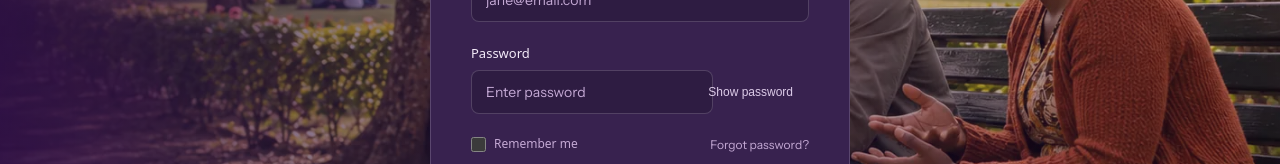
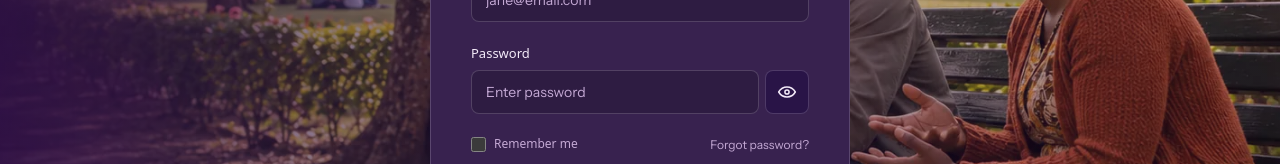
Before and after one commit to project-losslens/losslens-new, a React (Vite) app: page /login in a window 1280 px wide. Shown: the part 472-636 px from the top of the page. Built offline with nearby package versions, Linux system fonts and the light colour scheme; no server answers.

Commit message:
Use non-overlapping password visibility controls

```diff
--- /dev/null
+++ b/src/components/PasswordInput.css
@@ -0,0 +1,30 @@
+.password-input {
+  display: grid;
+  grid-template-columns: minmax(0, 1fr) 44px;
+  gap: 0.375rem;
+}
+
+.password-input input {
+  min-width: 0;
+}
+
+.password-input button {
+  display: grid;
+  place-items: center;
+  min-height: 44px;
+  border: 1px solid var(--border);
+  border-radius: 8px;
+  background: var(--plum);
+  color: var(--text);
+  cursor: pointer;
+}
+
+.password-input button:focus-visible {
+  outline: 2px solid var(--primary);
+  outline-offset: 2px;
+}
+
+.password-input button:disabled {
+  opacity: 0.5;
+  cursor: default;
+}
--- /dev/null
+++ b/src/components/PasswordInput.jsx
@@ -0,0 +1,24 @@
+import { useState } from 'react'
+import AppIcon from './AppIcon'
+import { useI18n } from '../i18n'
+import './PasswordInput.css'
+
+export default function PasswordInput({ id, disabled, ...props }) {
+  const [visible, setVisible] = useState(false)
+  const { t } = useI18n()
+
+  return (
+    <div className="password-input">
+      <input {...props} id={id} disabled={disabled} type={visible ? 'text' : 'password'} />
+      <button
+        type="button"
+        disabled={disabled}
+        aria-controls={id}
+        aria-label={t(visible ? 'login.hidePassword' : 'login.showPassword')}
+        onClick={() => setVisible(current => !current)}
+      >
+        <AppIcon name={visible ? 'eye-off' : 'eye'} size={20} />
+      </button>
+    </div>
+  )
+}
--- a/src/pages/public/Login.jsx
+++ b/src/pages/public/Login.jsx
@@ -1,4 +1,5 @@
 import { BrandLoader } from '../../components/Brand'
+import PasswordInput from '../../components/PasswordInput'
 import { useState, useEffect, useCallback, useRef } from 'react'
 import { Link, useLocation, useNavigate } from 'react-router-dom'
 import { canAccessPath, roleHome, safeInternalPath } from '../../config/roleHome'
@@ -29,7 +30,6 @@ function Login() {
   const [error, setError] = useState('')
   const [email, setEmail] = useState('')
   const [password, setPassword] = useState('')
-  const [showPw, setShowPw] = useState(false)
   const [rememberMe, setRememberMe] = useState(false)
   const [attempts, setAttempts] = useState(() => parseInt(sessionStorage.getItem('login_attempts') || '0'))
   const [cooldown, setCooldown] = useState(() => sessionStorage.getItem('login_cooldown_until') !== null)
@@ -193,10 +193,7 @@ function Login() {
 
             <div className="form-group">
               <label htmlFor="password">{t('login.password')}</label>
-              <div style={{ position: 'relative' }}>
-                <input id="password" type={showPw ? 'text' : 'password'} autoComplete="current-password" placeholder={t('login.passwordPlaceholder')} value={password} onChange={handlePasswordChange} style={{ paddingRight: 44 }} disabled={cooldown} />
-                <button type="button" onClick={() => setShowPw(!showPw)} aria-label={showPw ? t('login.hidePassword') : t('login.showPassword')} style={{ position: 'absolute', right: 4, top: '50%', transform: 'translateY(-50%)', background: 'none', border: 'none', cursor: 'pointer', color: 'rgba(255,255,255,0.7)', fontSize: 12, padding: '10px 12px', minWidth: '44px', minHeight: '44px', display: 'flex', alignItems: 'center', justifyContent: 'center' }}>{showPw ? t('login.hidePassword') : t('login.showPassword')}</button>
-              </div>
+              <PasswordInput id="password" autoComplete="current-password" placeholder={t('login.passwordPlaceholder')} value={password} onChange={handlePasswordChange} disabled={cooldown} />
             </div>
 
             <div style={{ display: 'flex', justifyContent: 'space-between', alignItems: 'center', marginBottom: '1.25rem' }}>
--- a/src/pages/public/ResetPassword.jsx
+++ b/src/pages/public/ResetPassword.jsx
@@ -1,4 +1,5 @@
 import { BrandLoader } from '../../components/Brand'
+import PasswordInput from '../../components/PasswordInput'
 import { useState, useEffect, useMemo, useRef } from 'react'
 import { Link, useNavigate } from 'react-router-dom'
 import { supabase } from '../../lib/supabase'
@@ -15,8 +16,6 @@ function ResetPassword() {
   const [error, setError] = useState('')
   const [password, setPassword] = useState('')
   const [confirmPassword, setConfirmPassword] = useState('')
-  const [showPw, setShowPw] = useState(false)
-  const [showConfirmPw, setShowConfirmPw] = useState(false)
   const [strength, setStrength] = useState(0)
   const [success, setSuccess] = useState(false)
 
@@ -151,27 +150,15 @@ function ResetPassword() {
           <form onSubmit={handleSubmit} style={{ display: 'flex', flexDirection: 'column', gap: 0 }}>
             <div className="form-group">
               <label htmlFor="password">New password</label>
-              <div style={{ position: 'relative' }}>
-                <input
+              <PasswordInput
                 id="password"
-                  type={showPw ? 'text' : 'password'}
                 autoComplete="new-password"
                 required
                 placeholder="Min 8 chars, 1 letter + 1 number"
                 value={password}
                 onChange={e => { setPassword(e.target.value); setStrength(calculateStrength(e.target.value)); if (error) setError('') }}
-                  style={{ paddingRight: 44 }}
                 aria-describedby="password-requirements"
               />
-                <button
-                  type="button"
-                  onClick={() => setShowPw(!showPw)}
-                  aria-label={showPw ? 'Hide password' : 'Show password'}
-                  style={{ position: 'absolute', right: 4, top: '50%', transform: 'translateY(-50%)', background: 'none', border: 'none', cursor: 'pointer', color: 'rgba(255,255,255,0.4)', fontSize: 14, padding: '10px 12px', minWidth: '44px', minHeight: '44px', display: 'flex', alignItems: 'center', justifyContent: 'center' }}
-                >
-                  {showPw ? 'Hide' : 'Show'}
-                </button>
-              </div>
               {password.length > 0 && (
                 <div style={{ marginTop: '6px' }}>
                   <div style={{ height: '4px', background: 'rgba(255,255,255,0.12)', borderRadius: '2px', overflow: 'hidden', transition: 'width 0.3s ease' }}>
@@ -184,26 +171,15 @@ function ResetPassword() {
 
             <div className="form-group">
               <label htmlFor="confirmPassword">Confirm new password</label>
-              <div style={{ position: 'relative' }}>
-                <input
+              <PasswordInput
                 id="confirmPassword"
-                  type={showConfirmPw ? 'text' : 'password'}
                 autoComplete="new-password"
                 required
                 placeholder="Re-enter your password"
                 value={confirmPassword}
                 onChange={e => { setConfirmPassword(e.target.value); if (error) setError('') }}
-                  style={{ paddingRight: 44, ...(confirmPassword && password !== confirmPassword ? { borderColor: 'var(--danger)' } : {}) }}
+                style={{ ...(confirmPassword && password !== confirmPassword ? { borderColor: 'var(--danger)' } : {}) }}
               />
-                <button
-                  type="button"
-                  onClick={() => setShowConfirmPw(!showConfirmPw)}
-                  aria-label={showConfirmPw ? 'Hide password' : 'Show password'}
-                  style={{ position: 'absolute', right: 4, top: '50%', transform: 'translateY(-50%)', background: 'none', border: 'none', cursor: 'pointer', color: 'rgba(255,255,255,0.4)', fontSize: 14, padding: '10px 12px', minWidth: '44px', minHeight: '44px', display: 'flex', alignItems: 'center', justifyContent: 'center' }}
-                >
-                  {showConfirmPw ? 'Hide' : 'Show'}
-                </button>
-              </div>
               {confirmPassword && password !== confirmPassword && <span style={{ fontSize: '11px', color: 'var(--danger)' }}>Passwords do not match</span>}
               {confirmPassword && password === confirmPassword && <span style={{ fontSize: '11px', color: 'var(--primary)' }}>Passwords match </span>}
             </div>
--- a/src/pages/public/Signup.jsx
+++ b/src/pages/public/Signup.jsx
@@ -1,4 +1,5 @@
 import { BrandLoader } from '../../components/Brand'
+import PasswordInput from '../../components/PasswordInput'
 import { useState, useEffect, useRef, useCallback, useMemo } from 'react'
 import { Link, useSearchParams } from 'react-router-dom'
 import { resetAuthBeforeSignIn, supabase } from '../../lib/supabase'
@@ -36,8 +37,6 @@ function Signup() {
     name: '', username: '', phone: '', email: '',
     password: '', confirmPassword: ''
   })
-  const [showPw, setShowPw] = useState(false)
-  const [showConfirmPw, setShowConfirmPw] = useState(false)
   const [signedUp, setSignedUp] = useState(() => sessionStorage.getItem('signup_email') !== null)
   const [signedUpEmail, setSignedUpEmail] = useState(() => sessionStorage.getItem('signup_email') || '')
   const [usernameStatus, setUsernameStatus] = useState('')
@@ -400,10 +399,7 @@ function Signup() {
 
             <div className="form-group">
               <label htmlFor="password">{t('signup.passwordLabel')} *</label>
-              <div style={{ position: 'relative' }}>
-                <input id="password" type={showPw ? 'text' : 'password'} autoComplete="new-password" required placeholder={t('signup.passwordPlaceholder')} value={form.password} onChange={e => { setForm(p => ({ ...p, password: e.target.value })); setPasswordStrength(calculateStrength(e.target.value)); setFieldErrors(p => ({ ...p, password: '' })) }} style={{ paddingRight: 44, ...(fieldErrors.password ? { borderColor: 'var(--danger)' } : {}) }} />
-                <button type="button" onClick={() => setShowPw(!showPw)} aria-label={showPw ? t('signup.hidePwAria') : t('signup.showPwAria')} style={{ position: 'absolute', right: 4, top: '50%', transform: 'translateY(-50%)', background: 'none', border: 'none', cursor: 'pointer', color: 'rgba(255,255,255,0.7)', fontSize: 12, padding: '10px 12px', minWidth: '44px', minHeight: '44px', display: 'flex', alignItems: 'center', justifyContent: 'center' }}>{showPw ? t('signup.hide') : t('signup.show')}</button>
-              </div>
+              <PasswordInput id="password" autoComplete="new-password" required placeholder={t('signup.passwordPlaceholder')} value={form.password} onChange={e => { setForm(p => ({ ...p, password: e.target.value })); setPasswordStrength(calculateStrength(e.target.value)); setFieldErrors(p => ({ ...p, password: '' })) }} style={{ ...(fieldErrors.password ? { borderColor: 'var(--danger)' } : {}) }} />
               {form.password.length > 0 && (
                 <div style={{ marginTop: '6px' }}>
                   <div style={{ display: 'flex', gap: '4px', marginBottom: '4px' }}>
@@ -419,10 +415,7 @@ function Signup() {
 
             <div className="form-group">
               <label htmlFor="confirmPassword">{t('signup.confirmLabel')} *</label>
-              <div style={{ position: 'relative' }}>
-                <input id="confirmPassword" type={showConfirmPw ? 'text' : 'password'} autoComplete="new-password" required placeholder={t('signup.confirmPlaceholder')} value={form.confirmPassword} onChange={e => { setForm(p => ({ ...p, confirmPassword: e.target.value })); setFieldErrors(p => ({ ...p, confirmPassword: '' })) }} style={{ paddingRight: 44, ...(fieldErrors.confirmPassword ? { borderColor: 'var(--danger)' } : {}) }} />
-                <button type="button" onClick={() => setShowConfirmPw(!showConfirmPw)} aria-label={showConfirmPw ? t('signup.hidePwAria') : t('signup.showPwAria')} style={{ position: 'absolute', right: 4, top: '50%', transform: 'translateY(-50%)', background: 'none', border: 'none', cursor: 'pointer', color: 'rgba(255,255,255,0.7)', fontSize: 12, padding: '10px 12px', minWidth: '44px', minHeight: '44px', display: 'flex', alignItems: 'center', justifyContent: 'center' }}>{showConfirmPw ? t('signup.hide') : t('signup.show')}</button>
-              </div>
+              <PasswordInput id="confirmPassword" autoComplete="new-password" required placeholder={t('signup.confirmPlaceholder')} value={form.confirmPassword} onChange={e => { setForm(p => ({ ...p, confirmPassword: e.target.value })); setFieldErrors(p => ({ ...p, confirmPassword: '' })) }} style={{ ...(fieldErrors.confirmPassword ? { borderColor: 'var(--danger)' } : {}) }} />
               {form.confirmPassword && form.password !== form.confirmPassword && <span style={{ fontSize: '11px', color: 'var(--danger)' }}>{t('signup.mismatch')}</span>}
               {form.confirmPassword && form.password === form.confirmPassword && <span style={{ fontSize: '11px', color: 'var(--primary)' }}>{t('signup.match')} </span>}
               {fieldErrors.confirmPassword && <span style={{ fontSize: '11px', color: 'var(--danger)' }}>{fieldErrors.confirmPassword}</span>}
```
Lines whose indentation alone changed are shown as unchanged.
